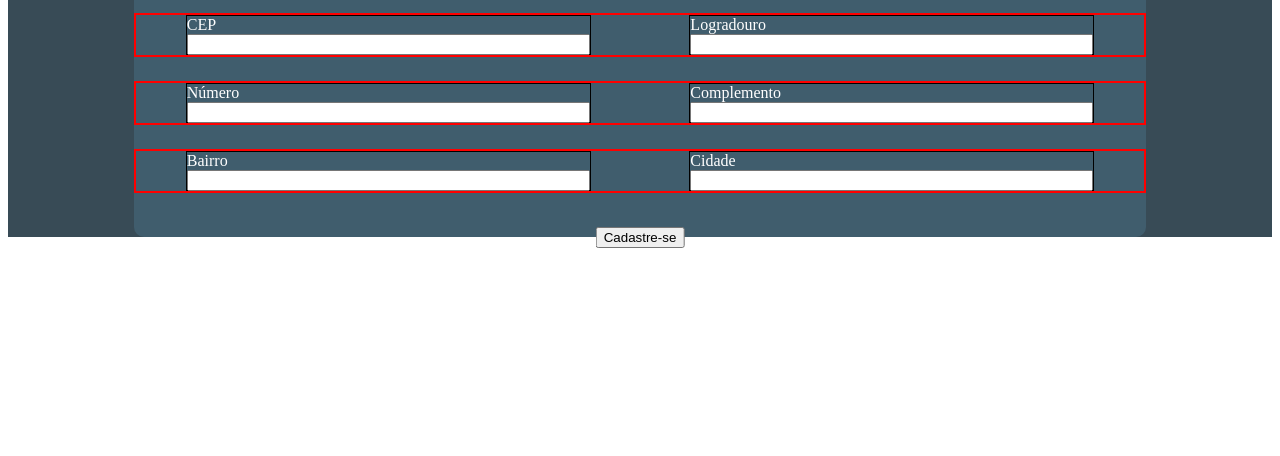
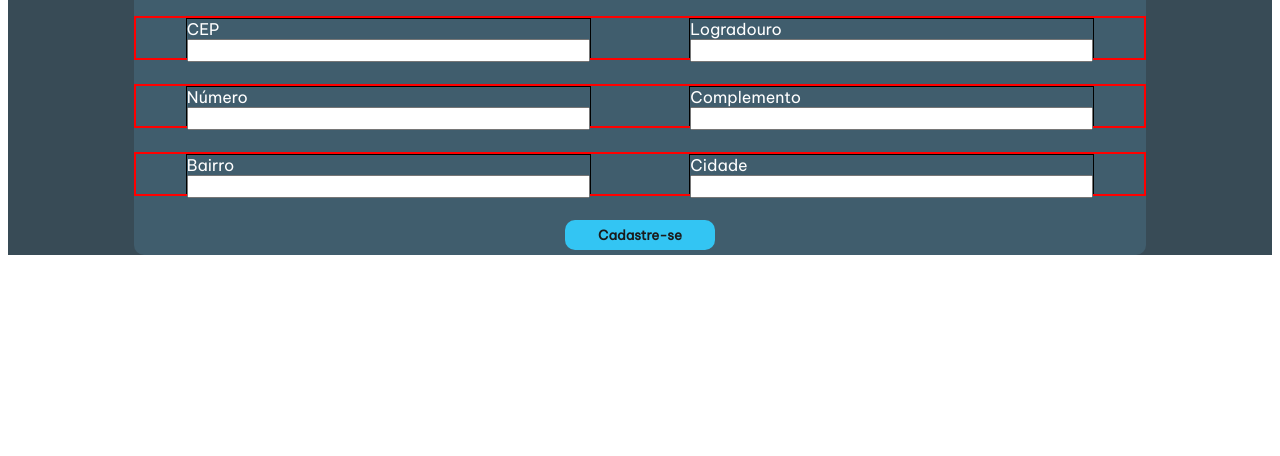
Before and after one commit to gBL17/thothHTML, a plain HTML site: page index.html in a window 1280 px wide. Shown: the part 344-800 px from the top of the page. Drawn offline with Linux system fonts and the light colour scheme.

Commit message:
Button CSS

```diff
--- a/style.css
+++ b/style.css
@@ -1,3 +1,9 @@
+@import url('https://fonts.googleapis.com/css2?family=Be+Vietnam+Pro&display=swap');
+
+* {
+    font-family: 'Be Vietnam Pro', sans-serif;
+}
+
 .outForms{
     max-width: 1440px;
     background-color: #384b56;
@@ -48,14 +54,20 @@ input {
 }
 
 .buttonDiv {
-    height: 20px;
-    position: relative;
+    margin-bottom: 10px
 }
 
 .signIn {
+    position: relative;
     margin-left: 50%;
-    position: absolute;
-    top: 50%;
     -ms-transform: translateX(-50%);
     transform: translateX(-50%);
+    width: 150px;
+    height: 30px;
+    margin-bottom: 5px;
+    background-color: #33C5F3;
+    font-weight: bold;
+    color: rgb(27, 27, 27);
+    border-radius: 10px;
+    border: none;
 }
```
